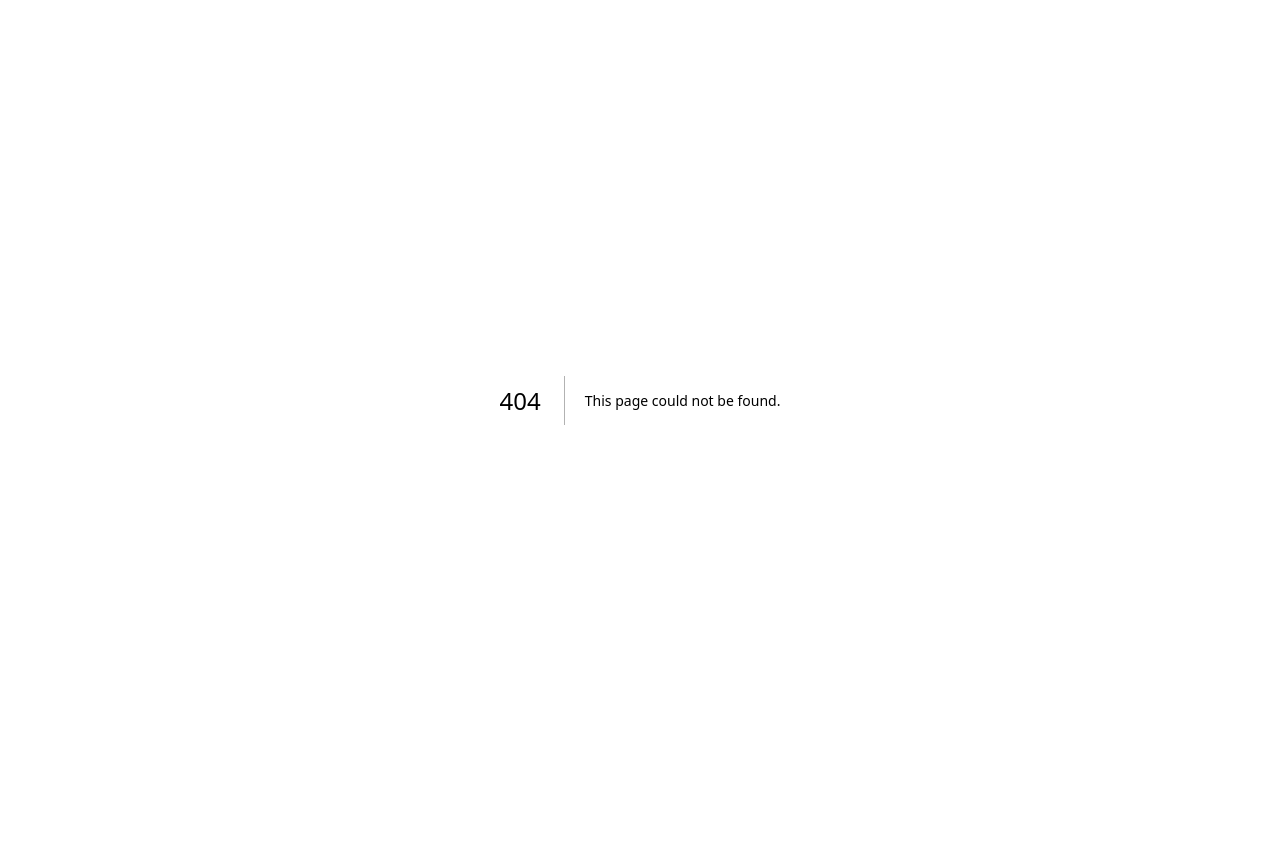
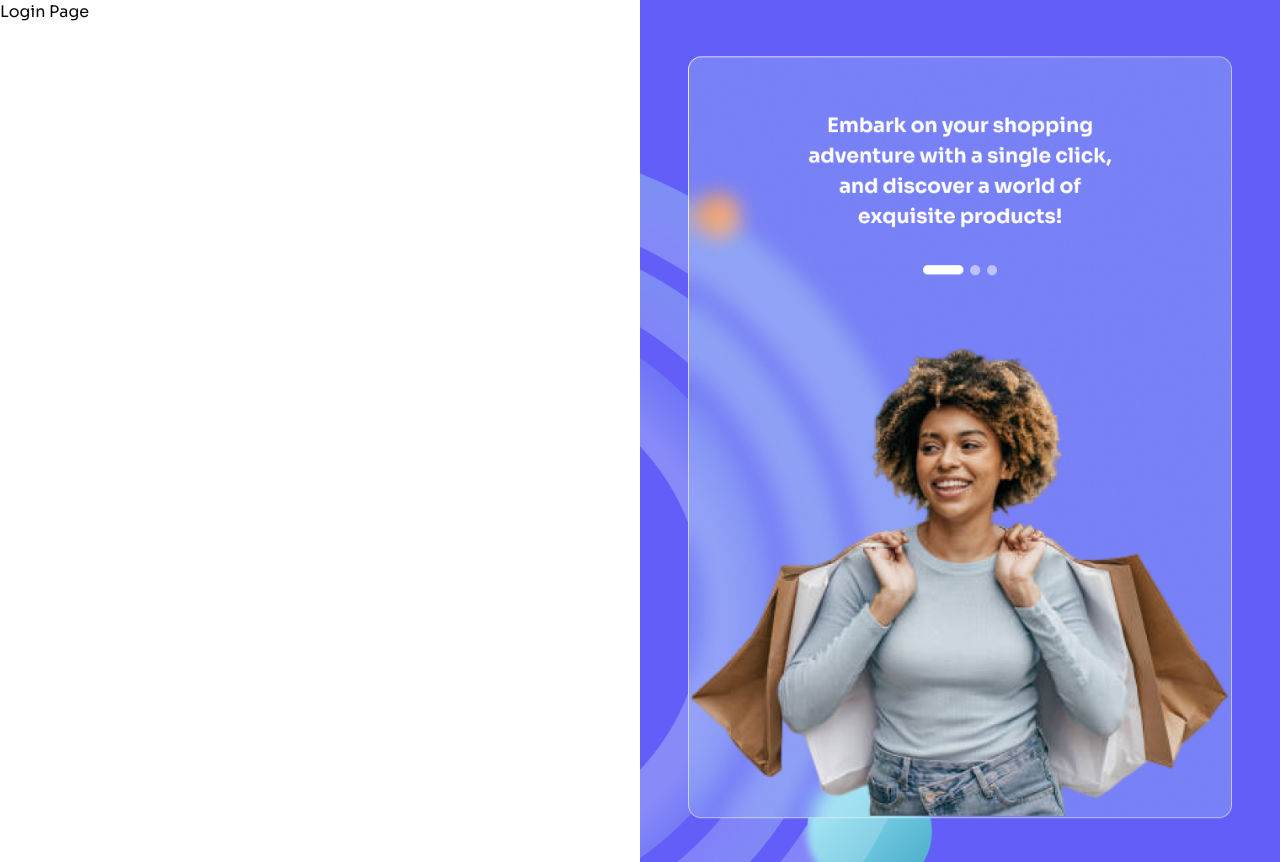
Before and after one commit to HenryAgu/Novabuy, a Next.js app: page /auth/login in a window 1280 px wide. Before the commit this address had no page. Before the commit the page ends 800 px from the top, so only its background shows below. Built offline with nearby package versions, Linux system fonts and the light colour scheme.

Commit message:
feat: auth layout

```diff
--- /dev/null
+++ b/src/app/auth/layout.tsx
@@ -0,0 +1,25 @@
+import Image from "next/image";
+import React, { ReactNode } from "react";
+
+interface AuthLayoutProps {
+  children: ReactNode;
+}
+
+const AuthLayout: React.FC<AuthLayoutProps> = ({ children }) => {
+  return (
+    <main className="flex lg:flex-row flex-col">
+      <div className="lg:basis-[50%]">{children}</div>
+      <div className="basis-[50%]">
+        <Image
+          src="/images/login.png"
+          alt="login-page"
+          width={760}
+          height={1040}
+          className="w-full h-full hidden lg:block"
+        />
+      </div>
+    </main>
+  );
+};
+
+export default AuthLayout;
--- /dev/null
+++ b/src/app/auth/login/page.tsx
@@ -0,0 +1,11 @@
+import React from 'react'
+
+const LoginPage = () => {
+  return (
+    <div>
+      Login Page
+    </div>
+  )
+}
+
+export default LoginPage
--- /dev/null
+++ b/src/app/auth/sign-up/page.tsx
@@ -0,0 +1,11 @@
+import React from 'react'
+
+const SignUpPage = () => {
+  return (
+    <div>
+      Sign Up Page
+    </div>
+  )
+}
+
+export default SignUpPage
```
Also changed, not shown: public/images/login.png (added), 1 other file (tests, documents, lock files or other folders).
